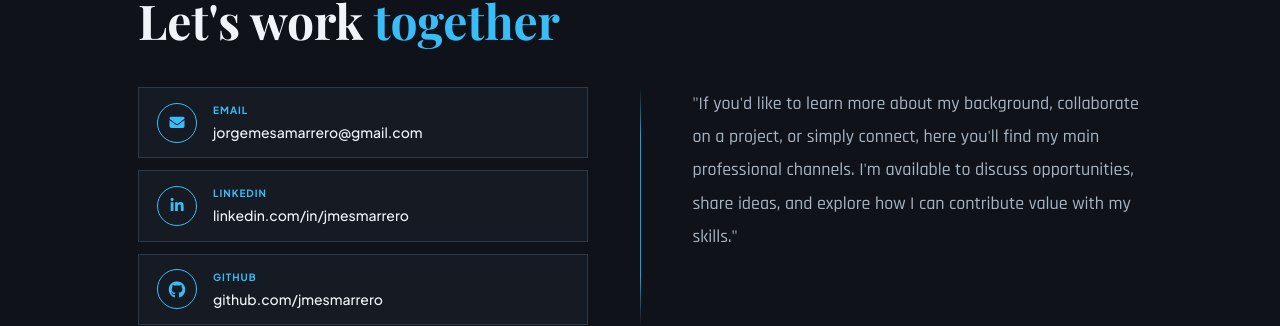
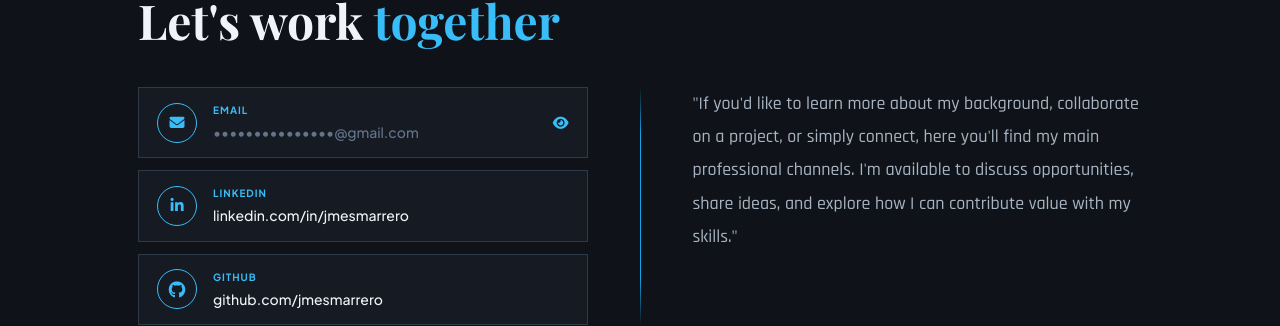
Before and after one commit to jmesmarrero/jmesmarrero.github.io, a Jekyll site: the page built from index.html, in a window 1280 px wide and 900 px high, scrolled down 1826 px. Shown: the part 447-773 px from the top of the window. Built offline with Jekyll 4.4.1, drawn with Linux system fonts in a browser that asks for light colours.

Commit message:
cambiando email

```diff
--- a/index.html
+++ b/index.html
@@ -221,13 +221,14 @@ title: "Jorge Mesa Marrero — CV & Repos"
       <!-- LEFT: cards -->
       <div class="contact-grid reveal reveal-d2">
 
-        <a class="contact-card" href="mailto:jorgemesamarrero@gmail.com">
+        <div class="contact-card" onclick="revealEmail(this)" style="cursor:pointer;">
           <div class="contact-icon"><i class="fa-solid fa-envelope"></i></div>
-          <div>
+          <div style="flex:1;">
             <p class="contact-label">Email</p>
-            <p class="contact-value">jorgemesamarrero@gmail.com</p>
+            <p class="contact-value" id="emailValue" style="color:var(--muted);">•••••••••••••••@gmail.com</p>
           </div>
-        </a>
+          <i class="fa-solid fa-eye" id="emailEye" style="color:var(--accent);font-size:14px;flex-shrink:0;"></i>
+        </div>
 
         <a class="contact-card" href="https://www.linkedin.com/in/jmesmarrero" target="_blank" rel="noreferrer">
           <div class="contact-icon"><i class="fa-brands fa-linkedin-in"></i></div>
```
